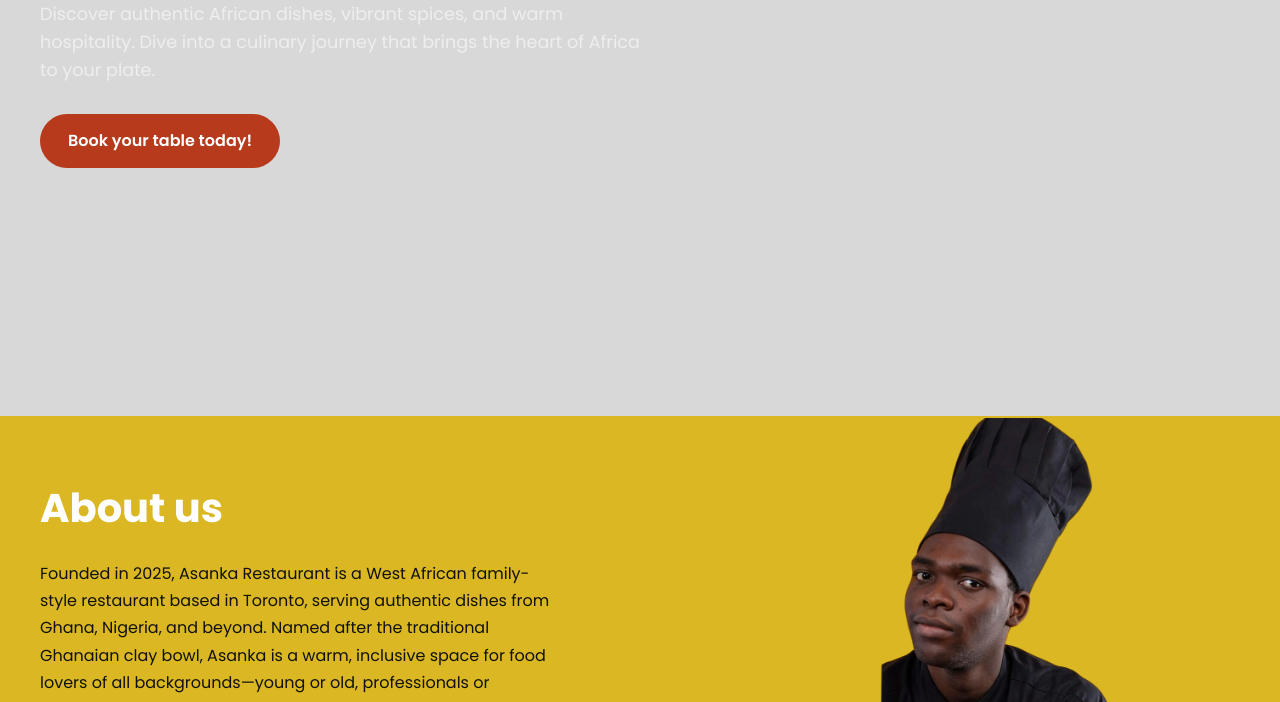
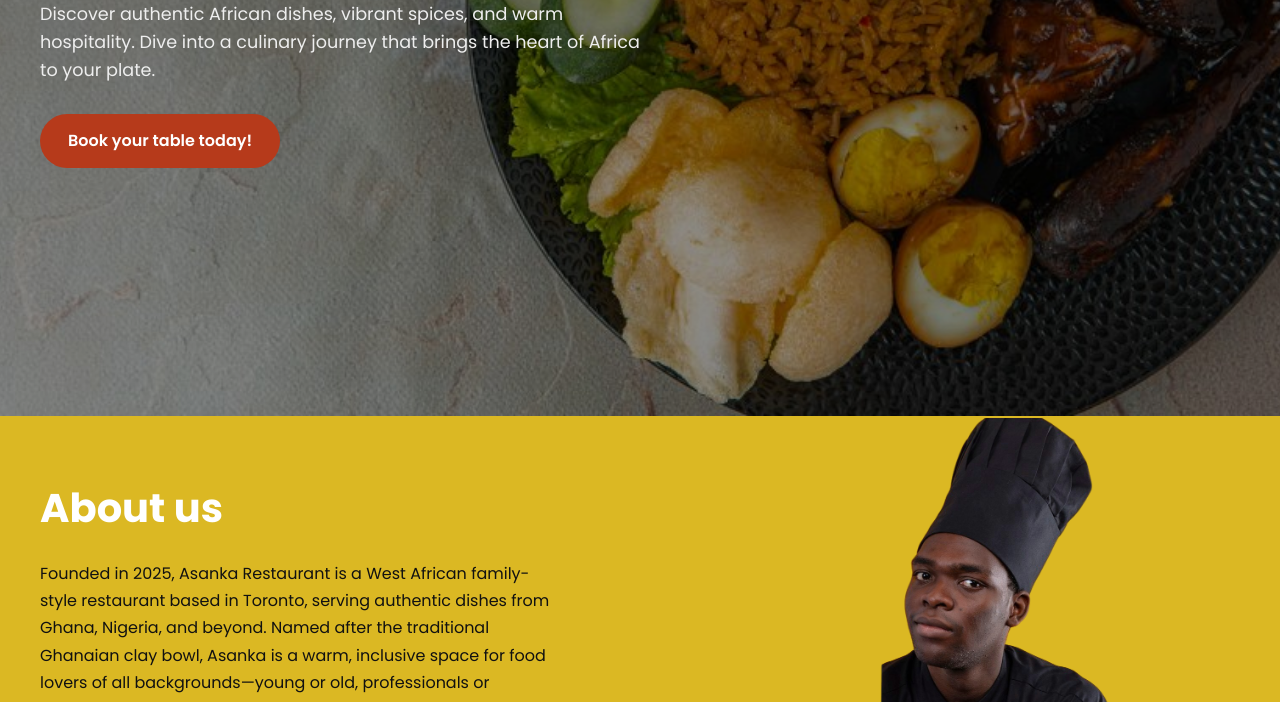
Before and after one commit to JDickson895/Asanka-Restaurant, a plain HTML site: page index.html in a window 1280 px wide. Shown: the part 598-1300 px from the top of the page. Drawn offline with Linux system fonts and the light colour scheme.

Commit message:
Update styles.css

```diff
--- a/css/styles.css
+++ b/css/styles.css
@@ -120,7 +120,7 @@ body {
 /* Header hero section */
 
 .hero-section {
-    background-image: url('../img/hero-img.png');
+    background-image: url('../img/hero-img.jpg');
     background-size: cover;
     background-position: center;
     height: 100vh;
```
